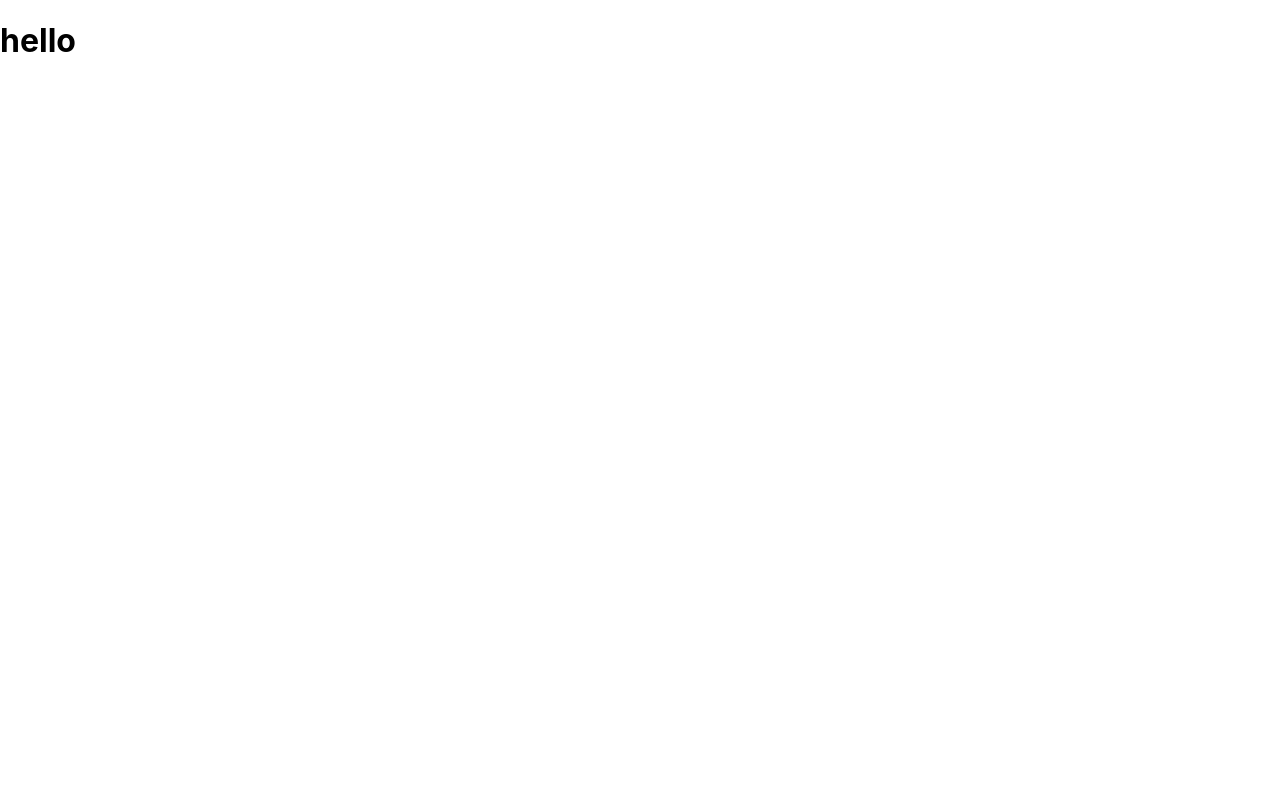
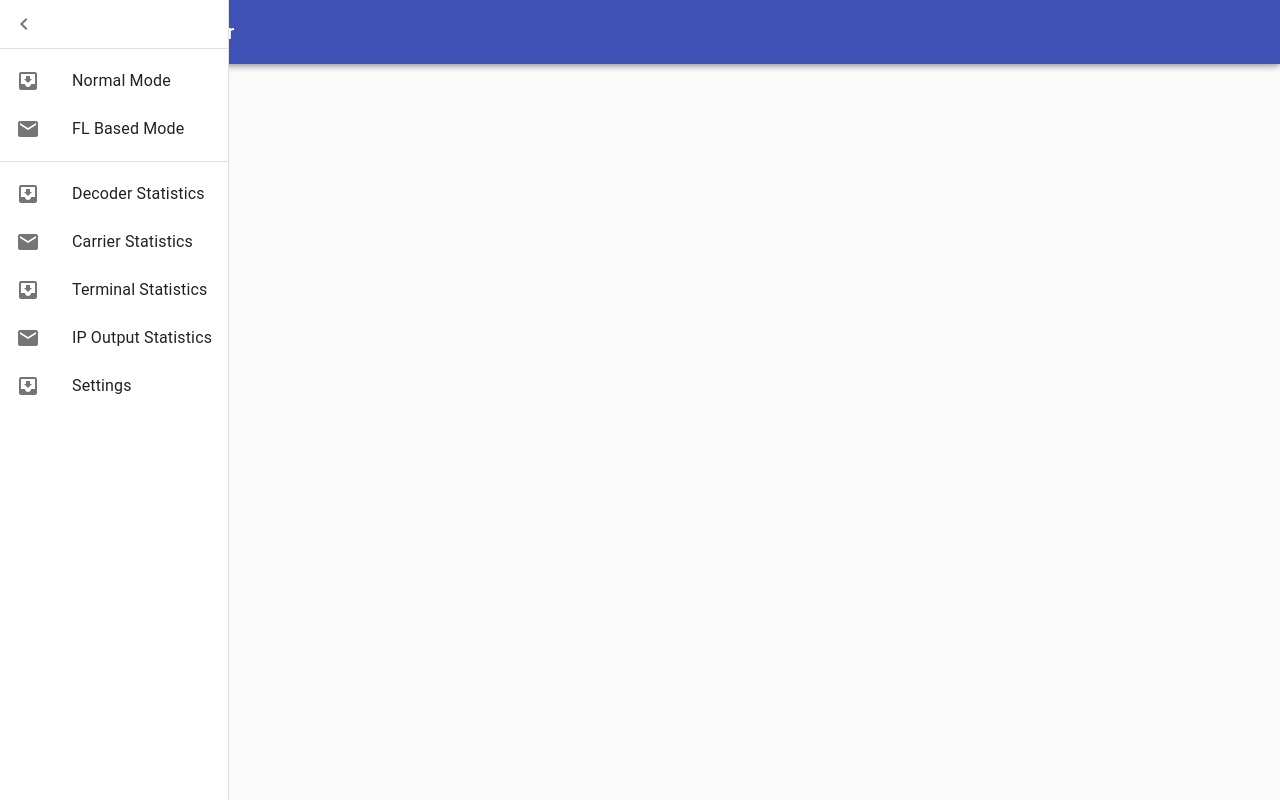
Before and after one commit to shasanka/satprobe-gui, a React (Create React App) app: page / in a window 1280 px wide. Built offline with nearby package versions, Linux system fonts and the light colour scheme.

Commit message:
Added Appbar and Drawer

```diff
--- a/package.json
+++ b/package.json
@@ -3,6 +3,8 @@
   "version": "0.1.0",
   "private": true,
   "dependencies": {
+    "@material-ui/core": "^4.11.0",
+    "@material-ui/icons": "^4.9.1",
     "@testing-library/jest-dom": "^4.2.4",
     "@testing-library/react": "^9.5.0",
     "@testing-library/user-event": "^7.2.1",
--- a/src/App.js
+++ b/src/App.js
@@ -1,42 +1,80 @@
-// import React from 'react';
-// import logo from './logo.svg';
-// import './App.css';
+import React, { Component } from "react";
+import { Grid, Drawer, Divider, List , Typography } from "@material-ui/core";
+import ChevronLeftIcon from "@material-ui/icons/ChevronLeft";
+import ListItem from "@material-ui/core/ListItem";
+import ListItemIcon from "@material-ui/core/ListItemIcon";
+import ListItemText from "@material-ui/core/ListItemText";
+import InboxIcon from "@material-ui/icons/MoveToInbox";
+import MailIcon from "@material-ui/icons/Mail";
+import IconButton from "@material-ui/core/IconButton";
 
-// function App() {
-//   return (
-//     <div className="App">
-//       <header className="App-header">
-//         <img src={logo} className="App-logo" alt="logo" />
-//         <p>
-//           Edit <code>src/App.js</code> and save to reload.
-//         </p>
-//         <a
-//           className="App-link"
-//           href="https://reactjs.org"
-//           target="_blank"
-//           rel="noopener noreferrer"
-//         >
-//           Learn React
-//         </a>
-//       </header>
-//     </div>
-//   );
-// }
-
-
-// import React, { Component } from 'react'
-
-import React, { Component } from 'react'
+import AppBar from '@material-ui/core/AppBar';
+import Toolbar from '@material-ui/core/Toolbar';
+import MenuIcon from '@material-ui/icons/Menu';
+import CssBaseline from '@material-ui/core/CssBaseline';
 
 export default class App extends Component {
   render() {
     return (
       <div>
-        <h1> hello</h1>
+        <Grid container>
+          <CssBaseline />
+          <AppBar
+            position="fixed"
+            // className={clsx(classes.appBar, {
+            //   [classes.appBarShift]: open,
+            // })}
+          >
+            <Toolbar>
+              <IconButton
+                color="inherit"
+                aria-label="open drawer"
+                // onClick={handleDrawerOpen}
+                edge="start"
+                // className={clsx(classes.menuButton, {
+                //   [classes.hide]: open,
+                // })}
+              >
+                <MenuIcon />
+              </IconButton>
+              <Typography variant="h6" noWrap>
+                Mini variant drawer
+              </Typography>
+            </Toolbar>
+          </AppBar>
+          <Drawer variant="permanent">
+            <div>
+              <IconButton>
+                <ChevronLeftIcon />
+              </IconButton>
+            </div>
+            <Divider />
+            <List>
+              {["Normal Mode", "FL Based Mode"].map(
+                (text, index) => (
+                  <ListItem button key={text}>
+                    <ListItemIcon>
+                      {index % 2 === 0 ? <InboxIcon /> : <MailIcon />}
+                    </ListItemIcon>
+                    <ListItemText primary={text} />
+                  </ListItem>
+                )
+              )}
+            </List>
+            <Divider />
+            <List>
+              {["Decoder Statistics", "Carrier Statistics", "Terminal Statistics" , "IP Output Statistics" , "Settings"].map((text, index) => (
+                <ListItem button key={text}>
+                  <ListItemIcon>
+                    {index % 2 === 0 ? <InboxIcon /> : <MailIcon />}
+                  </ListItemIcon>
+                  <ListItemText primary={text} />
+                </ListItem>
+              ))}
+            </List>
+          </Drawer>
+        </Grid>
       </div>
-    )
+    );
   }
 }
-
-
-// export default App;
```
Also changed, not shown: 1 other file (tests, documents, lock files or other folders).
